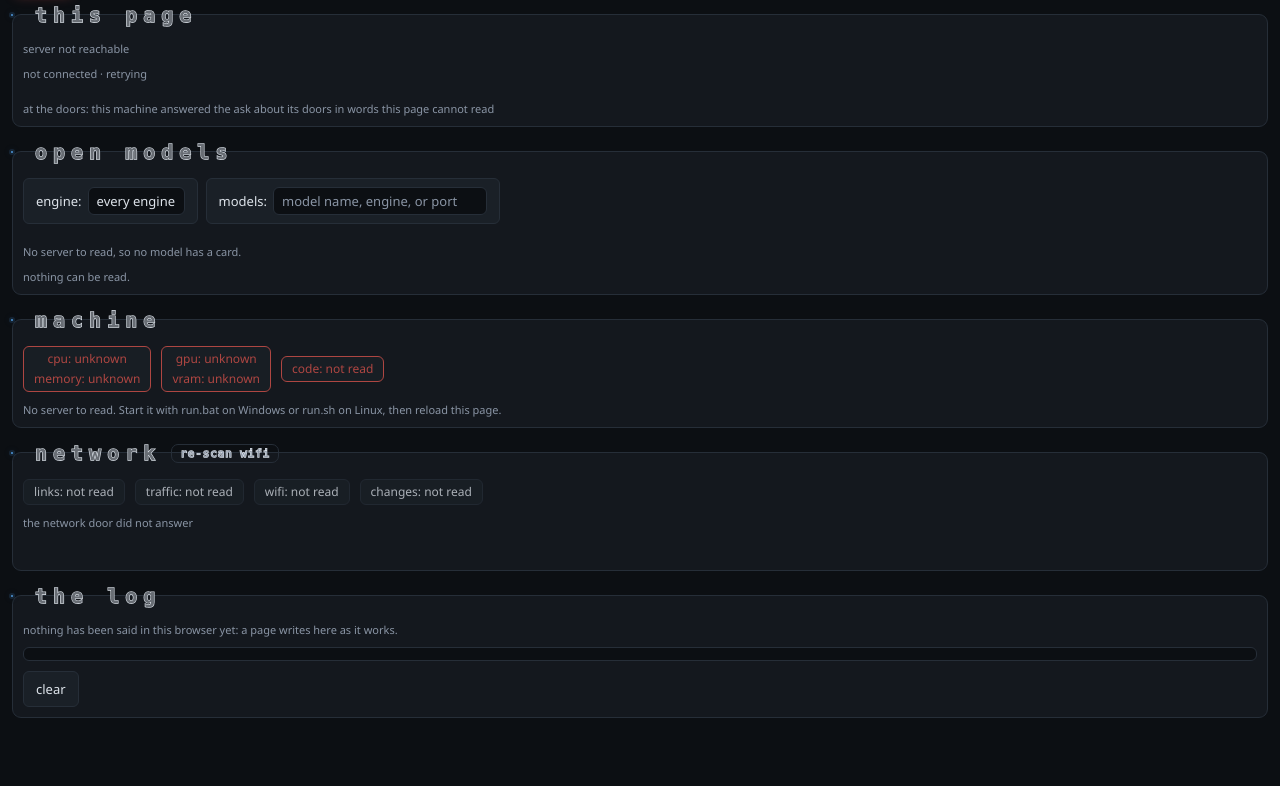
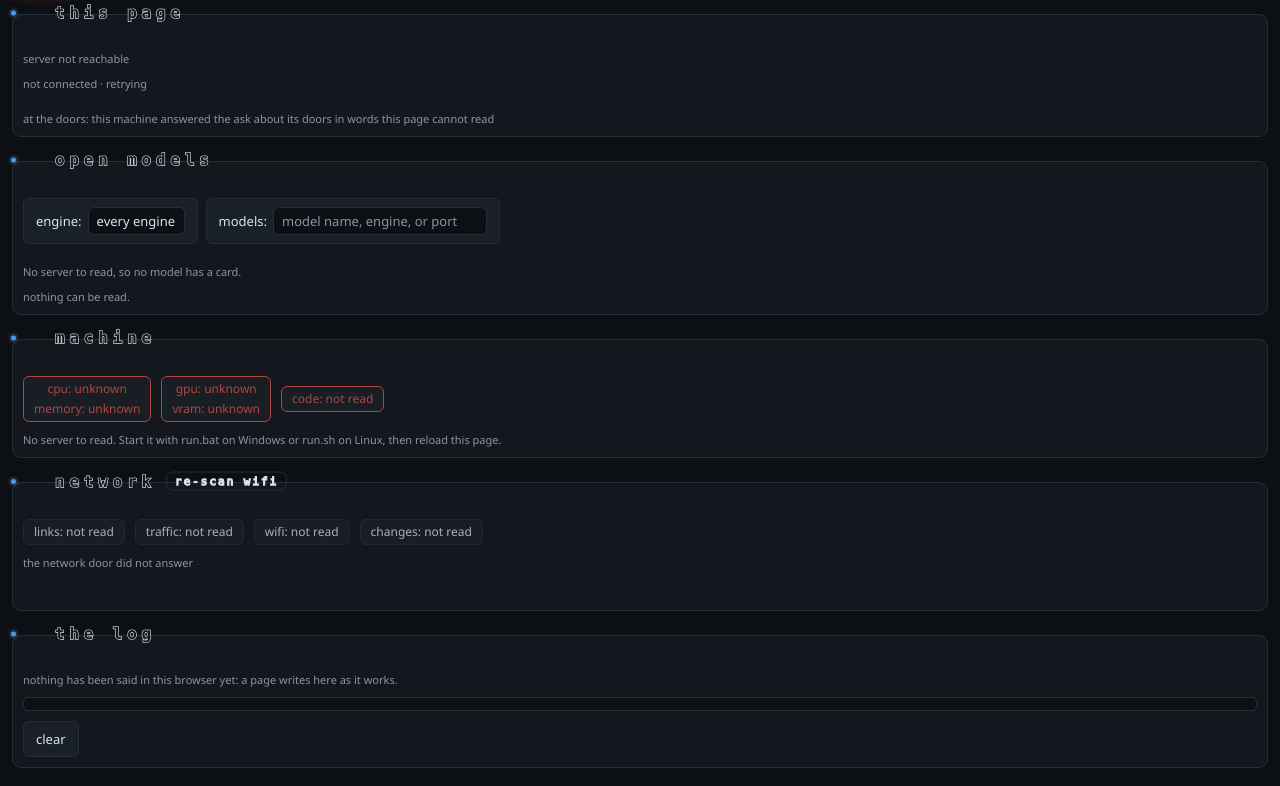
Before and after one commit to Yonneh0/open-local-services, a plain HTML site: page webui/index.html in a window 1280 px wide. Shown: the part 86-872 px from the top of the page. Before the commit the page ends 822 px from the top, so only its background shows below. Drawn offline with Linux system fonts and the light colour scheme; no server answers.

Commit message:
a stove's two dots burn straight through the blinking hour: the unset clock's blink now takes the light only from the digit segments, and the colon keeps its burn while the twelves ghost and return - with the name plates' taste edit along for the ride: letters wholly darkened to the panel they name, the name set further in from the edge, and its dot grown to a bead beside it

```diff
--- a/webui/style.css
+++ b/webui/style.css
@@ -588,7 +588,7 @@ main {
 /* A panel with a name keeps room under the edge for the half of the plate that
    hangs in. A panel without one keeps its old top. */
 .panel:has(> .panel-title) {
-  padding-top: 26px;
+  padding-top: 36px;
 }
 
 /* The name of a panel is no longer whispered inside its top: the first name of
@@ -604,14 +604,14 @@ main {
 .panel > .panel-title {
   font-family: var(--mono);
   font-size: 10px;
-  letter-spacing: 0.08em;
+  letter-spacing: 0.18em;
   color: var(--fg-dim);
 }
 
 .panel > .panel-title:first-child {
   position: absolute;
-  top: 0;
-  left: 12px;
+  top: -2px;
+  left: 32px;
   transform: translateY(-50%);
   display: flex;
   align-items: center;
@@ -619,11 +619,11 @@ main {
   padding: 0 16px 0 10px;
   font-family: var(--mono);
   font-weight: 700;
-  font-size: 20px;
+  font-size: 16px;
   line-height: 1;
   letter-spacing: 0.3em;
   white-space: nowrap;
-  color: color-mix(in srgb, var(--fg) 42%, var(--bg2));
+  color: var(--bg2);
   -webkit-text-stroke: 1.25px var(--fg);
   paint-order: stroke fill;
 }
@@ -634,11 +634,11 @@ main {
 .panel > .panel-title:first-child::before {
   content: "";
   position: absolute;
-  left: -14px;
+  left: -34px;
   top: 50%;
   transform: translateY(-50%);
-  width: 2px;
-  height: 2px;
+  width: 5px;
+  height: 5px;
   border-radius: 50%;
   background: var(--accent);
   box-shadow:
@@ -655,10 +655,9 @@ main {
   margin-left: 0;
   font-family: var(--mono);
   font-size: 11px;
-  letter-spacing: 0.08em;
-  color: var(--fg-dim);
+  letter-spacing: 0.18em;
+  color: var(--fg);
   background: transparent;
-  border: 1px solid var(--line);
   border-radius: 7px;
   padding: 2px 8px;
   cursor: pointer;
@@ -3165,9 +3164,11 @@ main.monitor {
   filter: drop-shadow(0 0 3px rgba(255, 70, 50, 0.85));
 }
 
-/* the blink of the unset hour: the light leaves every lit segment and the
-   ghosts stand there alone until it comes back */
-.clock7.blink i.on {
+/* the blink of the unset hour: the light leaves every lit digit segment and the
+   ghosts stand there alone until it comes back - but the colon keeps burning
+   straight through it, the way a stove holds its two dots while its 12:00
+   blinks. */
+.clock7.blink .c7s.on {
   background: var(--c7-ghost);
   filter: none;
 }
```
